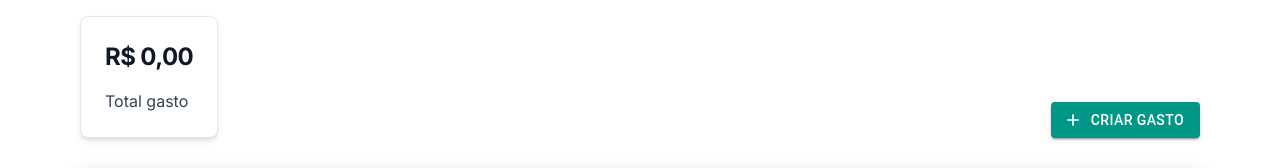
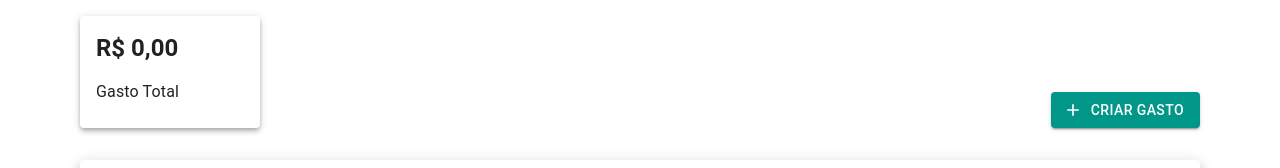
Before and after one commit to joshualessadias/money-planner-web, a Next.js app: page /outcome in a window 1280 px wide. Shown: the top 168 px of the page. Built offline with nearby package versions, Linux system fonts and the light colour scheme; no server answers; sample sign-in values are in the browser's storage.

Commit message:
implement possibility of multiple kpi cards

```diff
--- /dev/null
+++ b/src/components/OutcomeInsights/KpiCard/index.tsx
@@ -0,0 +1,21 @@
+import { Card, CardContent, Typography } from "@mui/material";
+import currencyMask from "@/helpers/currencyMask";
+import React from "react";
+
+interface KpiCardProps {
+  value: number;
+  text: string;
+}
+
+export default function KpiCard({ value, text }: KpiCardProps) {
+  return (
+    <Card sx={{ minWidth: 180 }}>
+      <CardContent sx={{ display: "flex", flexDirection: "column", gap: 2 }}>
+        <Typography variant="h5" fontWeight="bold">
+          {currencyMask(value)}
+        </Typography>
+        <Typography>{text}</Typography>
+      </CardContent>
+    </Card>
+  );
+}
--- a/src/components/OutcomeInsights/index.tsx
+++ b/src/components/OutcomeInsights/index.tsx
@@ -1,6 +1,5 @@
 import React from "react";
-import { Card } from "flowbite-react";
-import currencyMask from "@/helpers/currencyMask";
+import KpiCard from "@/components/OutcomeInsights/KpiCard";
 
 interface OutcomeInsightsProps {
   total: number;
@@ -8,15 +7,8 @@ interface OutcomeInsightsProps {
 
 const OutcomeInsights = ({ total }: OutcomeInsightsProps) => {
   return (
-    <div>
-      <Card href="#" className="max-w-sm">
-        <h5 className="text-2xl font-bold tracking-tight text-gray-900 dark:text-white">
-          {currencyMask(total)}
-        </h5>
-        <p className="font-normal text-gray-700 dark:text-gray-400">
-          Total gasto
-        </p>
-      </Card>
+    <div style={{ display: "flex", flexWrap: "wrap", gap: 24 }}>
+      <KpiCard text="Gasto Total" value={total} />
     </div>
   );
 };
--- a/src/components/Theme/index.tsx
+++ b/src/components/Theme/index.tsx
@@ -24,7 +24,7 @@ export const lightTheme = createTheme({
   components: {
     MuiCard: {
       defaultProps: {
-        elevation: 8,
+        elevation: 4,
       },
     },
     MuiPaper: {
```
